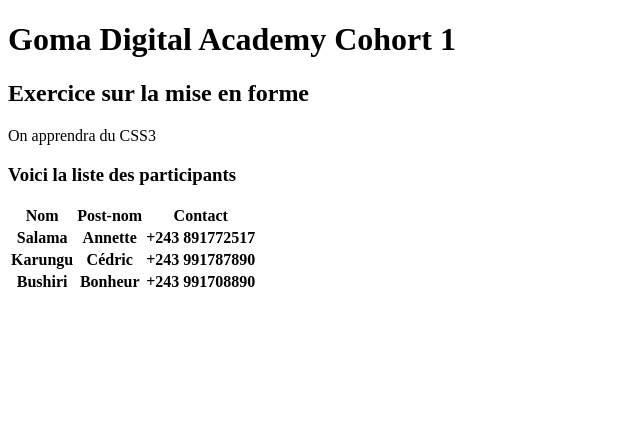
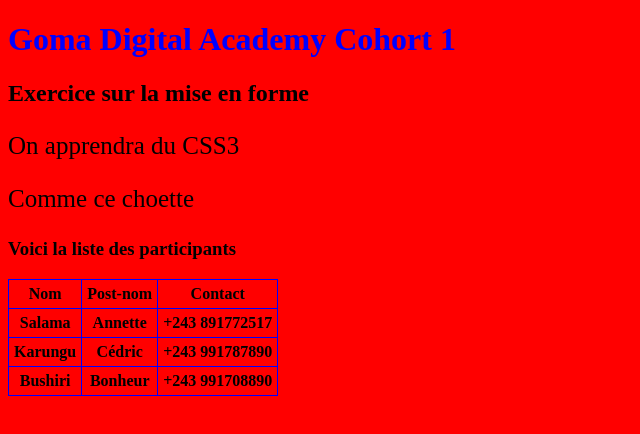
Before and after one commit to ItVal/Goma-Digital-Academy, a plain HTML site: page index.html in a window 1280 px wide. Shown: the whole page, without its empty margins (0-640 px from the left). Drawn offline with Linux system fonts and the light colour scheme.

Commit message:
ajout de contenus

```diff
--- a/index.html
+++ b/index.html
@@ -4,13 +4,21 @@
     <meta charset="UTF-8">
     <meta http-equiv="X-UA-Compatible" content="IE=edge">
     <meta name="viewport" content="width=device-width, initial-scale=1.0">
+    <link rel="stylesheet" href="styles.css">
     <title>Document</title>
+    <!-- Mes styles ici -->
+    <!-- <style>
+        * {
+    background-color: red;
+}
+    </style> -->
 </head>
 <body>
-    <link rel="stylesheet" href="style.css">
+
     <h1>Goma Digital Academy Cohort 1</h1>
-    <h2>Exercice sur la mise en forme</h2>
+    <h2 class="Même couleur que le 1er paragraphe">Exercice sur la mise en forme</h2>
     <p>On apprendra du CSS3</p>
+    <p class="Même couleur que le 1er paragraphe">Comme ce choette</p>
     <h3>Voici la liste des participants</h3>
 
     <table>
--- a/styles.css
+++ b/styles.css
@@ -0,0 +1,18 @@
+body {
+    background-color: red;
+}
+h1{
+    color: blue;
+}
+p{
+    font-size: 25px;
+}
+/* Bordure sur notre tableau */
+table{
+    border-style: solid;
+    border-collapse: collapse;
+}
+table, th, td{
+    border: 1px solid blue;
+    padding: 5px;
+}
```
